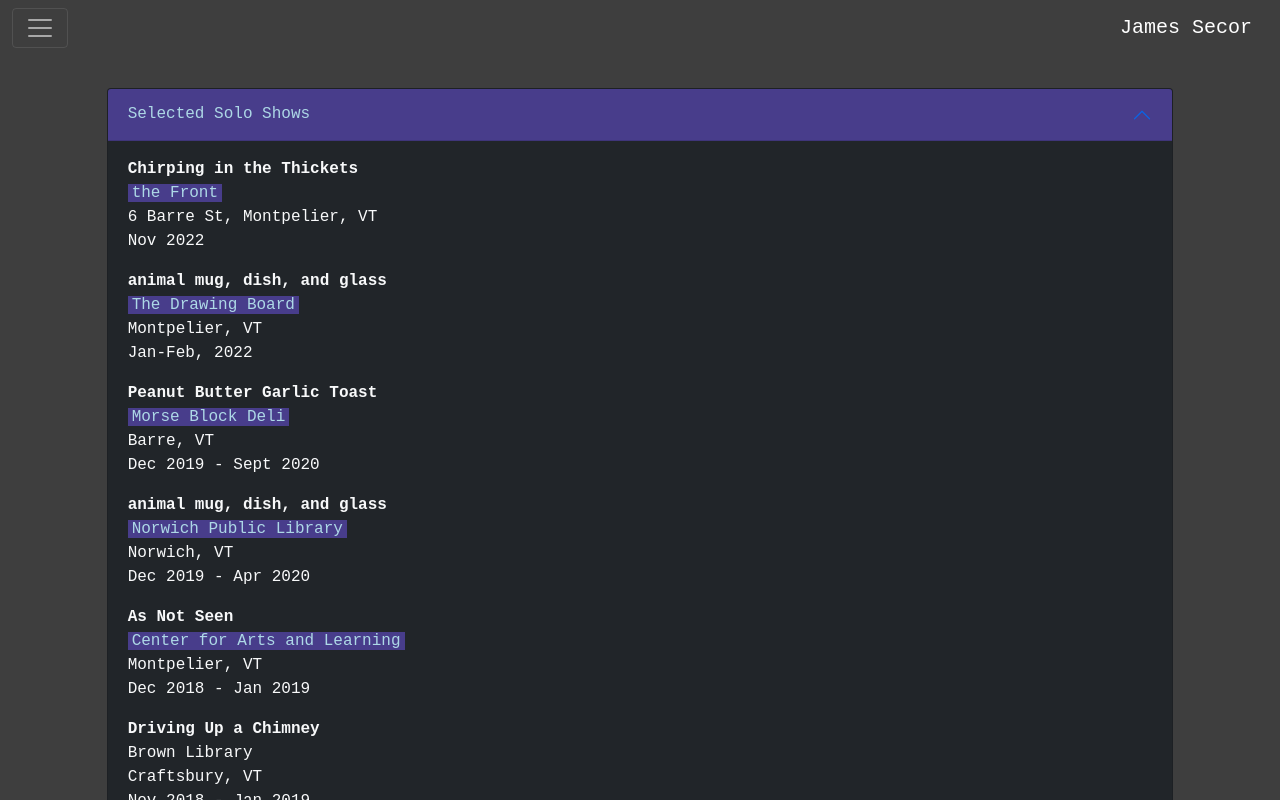
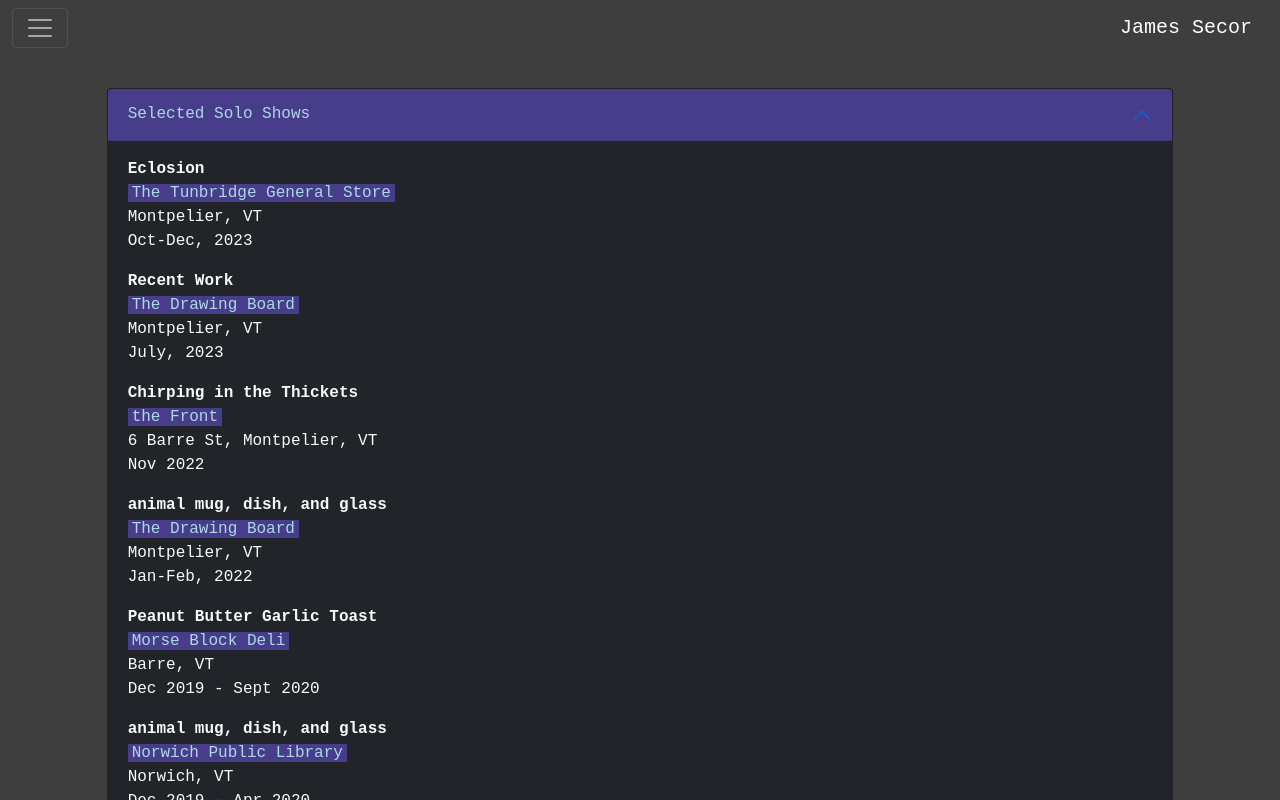
Before and after one commit to jamessecor/artsite_react_frontend, a React (Vite) app: page /cv in a window 1280 px wide. Shown: the top 800 px of the page. Built offline with nearby package versions, Linux system fonts and the light colour scheme; no server answers.

Commit message:
feat: added article and shows

```diff
--- a/src/data/cv.js
+++ b/src/data/cv.js
@@ -1,4 +1,18 @@
 export const soloShows = [
+    {
+        name: 'Eclosion',
+        location: 'The Tunbridge General Store',
+        url: "https://thetunbridgegeneralstore.com/",
+        address: "Montpelier, VT",
+        dates: "Oct-Dec, 2023"
+    },
+    {
+        name: 'Recent Work',
+        location: 'The Drawing Board',
+        url: "https://drawingboardvt.com",
+        address: "Montpelier, VT",
+        dates: "July, 2023"
+    },
     {
         name: "Chirping in the Thickets",
         location: "the Front",
@@ -214,6 +228,11 @@
 
 export const press = [
     {
+        name: "Times Argus",
+        location: "Chirping in the Thickets",
+        url: "/articles/chirping-in-the-thickets.pdf"
+    },
+    {
         name: "Vermont Art Guide #3",
         location: "Artist to Watch",
         url: "/articles/artistToWatch.jpg"
```
Also changed, not shown: 1 other file (tests, documents, lock files or other folders).
